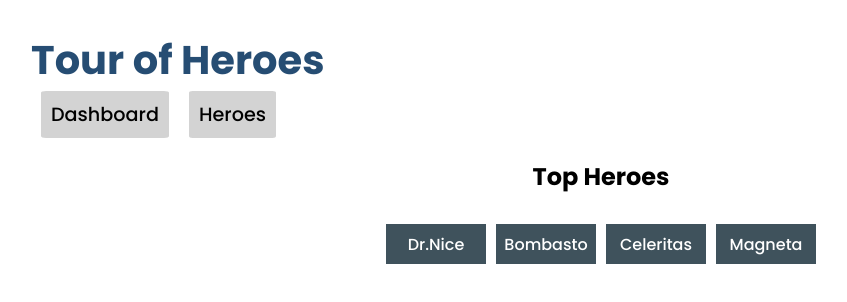
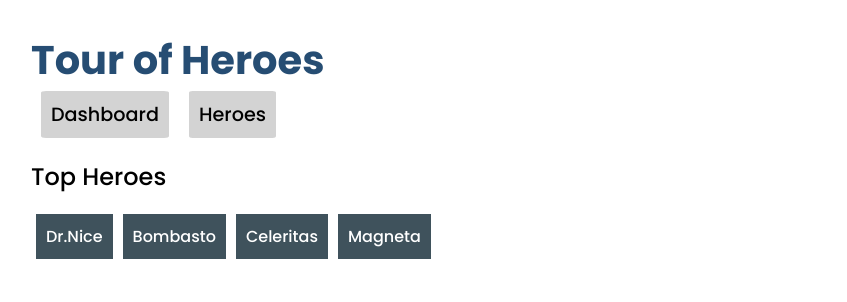
Before and after one commit to PhenomLG/test-project-angular, an Angular app: page /dashboard in a window 1280 px wide. Shown: the top 302 px of the page, without its empty margins (39-886 px from the left). Built offline with nearby package versions, Linux system fonts and the light colour scheme.

Commit message:
Add card of hero info

```diff
--- a/src/app/app.component.scss
+++ b/src/app/app.component.scss
@@ -24,6 +24,7 @@
     color: black;
 
     cursor: pointer;
+    transition: all 0.6s;
 
     &:hover {
       background-color: #3f525c;
--- a/src/app/app.module.ts
+++ b/src/app/app.module.ts
@@ -9,9 +9,9 @@ import { HeroComponent } from './hero/hero.component';
 import { DashboardComponent } from './pages/dashboard/dashboard.component';
 
 import {HeroService} from "./services/hero.service";
-import { DetailComponent } from './pages/detail/detail.component';
 import { NotfoundComponent } from './pages/notfound/notfound.component';
 import { HomeComponent } from './pages/home/home.component';
+import {FormsModule} from "@angular/forms";
 
 @NgModule({
   declarations: [
@@ -19,13 +19,13 @@ import { HomeComponent } from './pages/home/home.component';
     HeroesComponent,
     HeroComponent,
     DashboardComponent,
-    DetailComponent,
     NotfoundComponent,
     HomeComponent,
   ],
   imports: [
     BrowserModule,
     AppRoutingModule,
+    FormsModule,
   ],
   providers: [HeroService],
   bootstrap: [AppComponent]
--- a/src/app/hero/hero.component.html
+++ b/src/app/hero/hero.component.html
@@ -1,5 +1,8 @@
-<div class="hero">
-  <div class="hero__item">{{hero.id}}</div>
-  <div class="hero__item">{{hero.name}}</div>
-  <a [routerLink]="['/heroes', hero.id]">Click</a>
-</div>
+<section class="hero">
+  <h2 class="hero__title"><span>{{hero.name}}</span> Details</h2>
+  <div class="hero__wrapper">
+    <div class="hero__id">id: {{hero.id}}</div>
+    <label class="hero__label" for="name">Hero name:&nbsp;</label>
+    <input class="hero__input" type="text" id="name" [(ngModel)]="hero.name">
+  </div>
+</section>
--- a/src/app/hero/hero.component.scss
+++ b/src/app/hero/hero.component.scss
@@ -1,7 +1,23 @@
 .hero {
-  display: flex;
-
   &__item {
     margin-right: 30px;
   }
+
+  &__title span {
+    text-transform: uppercase;
+  }
+
+  &__wrapper {
+    margin-top: 20px;
+  }
+
+  &__label {
+    color: #264D73;
+    font-weight: 700;
+  }
+
+  &__input {
+    padding: 10px;
+    font-size: 1rem;
+  }
 }
--- a/src/app/hero/hero.component.ts
+++ b/src/app/hero/hero.component.ts
@@ -1,7 +1,6 @@
 import {Component, Input, OnInit} from '@angular/core';
 import {Hero} from "../models/hero.models";
 import {ActivatedRoute} from "@angular/router";
-import {Subscription} from "rxjs";
 import {HeroService} from "../services/hero.service";
 
 @Component({
@@ -11,22 +10,16 @@ import {HeroService} from "../services/hero.service";
 })
 
 export class HeroComponent implements OnInit{
-  private subsc: Subscription;
-
   @Input() hero!: Hero;
-  @Input() ind!: number;
   id!: number;
 
   constructor(private activatedRoute: ActivatedRoute, private heroService: HeroService) {
-    this.subsc = activatedRoute.params.subscribe(params => this.id = params['id']);
+     activatedRoute.params.subscribe(params => this.id = params['id']);
   }
 
   ngOnInit(): void {
     if(!this.hero) {
      this.hero = this.heroService.getHero(this.id);
-     console.log(this.hero);
     }
   }
-
-
 }
--- a/src/app/pages/dashboard/dashboard.component.scss
+++ b/src/app/pages/dashboard/dashboard.component.scss
@@ -1,19 +1,14 @@
 .dashboard {
 
-  &__title {
-    text-align: center;
+  &__wrapper {
+    margin-top: 20px;
+    display: flex;
   }
+  &__item {
+    margin: 0 5px 0 5px;
+    padding: 10px;
+    max-width: 200px;
 
-  &__wrapper {
-    margin-top: 30px;
-    display: grid;
-    justify-content: center;
-    grid-template-columns: repeat(4, 100px);
-    column-gap: 10px;
-  }
-
-  &__item {
-    min-height: 40px;
     display: flex;
     justify-content: center;
     align-items: center;
@@ -26,5 +21,7 @@
     &:hover {
       background-color: black;
     }
+
+    white-space: normal;
   }
 }
--- a/src/app/pages/detail/detail.component.html
+++ /dev/null
@@ -1 +0,0 @@
-<p>detail works!</p>
--- a/src/app/pages/heroes/heroes.component.html
+++ b/src/app/pages/heroes/heroes.component.html
@@ -1,7 +1,7 @@
 <section class="heroes">
   <h2 class="heroes__title">{{title}}</h2>
   <div class="heroes__list">
-    <div *ngFor="let hero of heroes" class="heroes__item">
+    <div *ngFor="let hero of heroes" class="heroes__item" [routerLink]="['/heroes', hero.id]">
       <div class="heroes__item-id">{{hero.id}}</div>
       <div class="heroes__item-name">{{hero.name}}</div>
     </div>
--- a/src/app/pages/heroes/heroes.component.scss
+++ b/src/app/pages/heroes/heroes.component.scss
@@ -33,7 +33,7 @@
 
     &-name {
       min-width: 200px;
-      padding-left: 20px;
+      padding: 0 20px 0 20px;
       display: flex;
       align-items: center;
       border-top-right-radius: 5px;
--- a/src/styles.scss
+++ b/src/styles.scss
@@ -12,3 +12,7 @@
   max-width: 1140px;
   margin: 0 auto;
 }
+
+h2 {
+  font-weight: 500;
+}
```
Also changed, not shown: src/app/pages/detail/detail.component.ts (deleted, +0 -10 lines), src/app/pages/detail/detail.component.scss (deleted).
